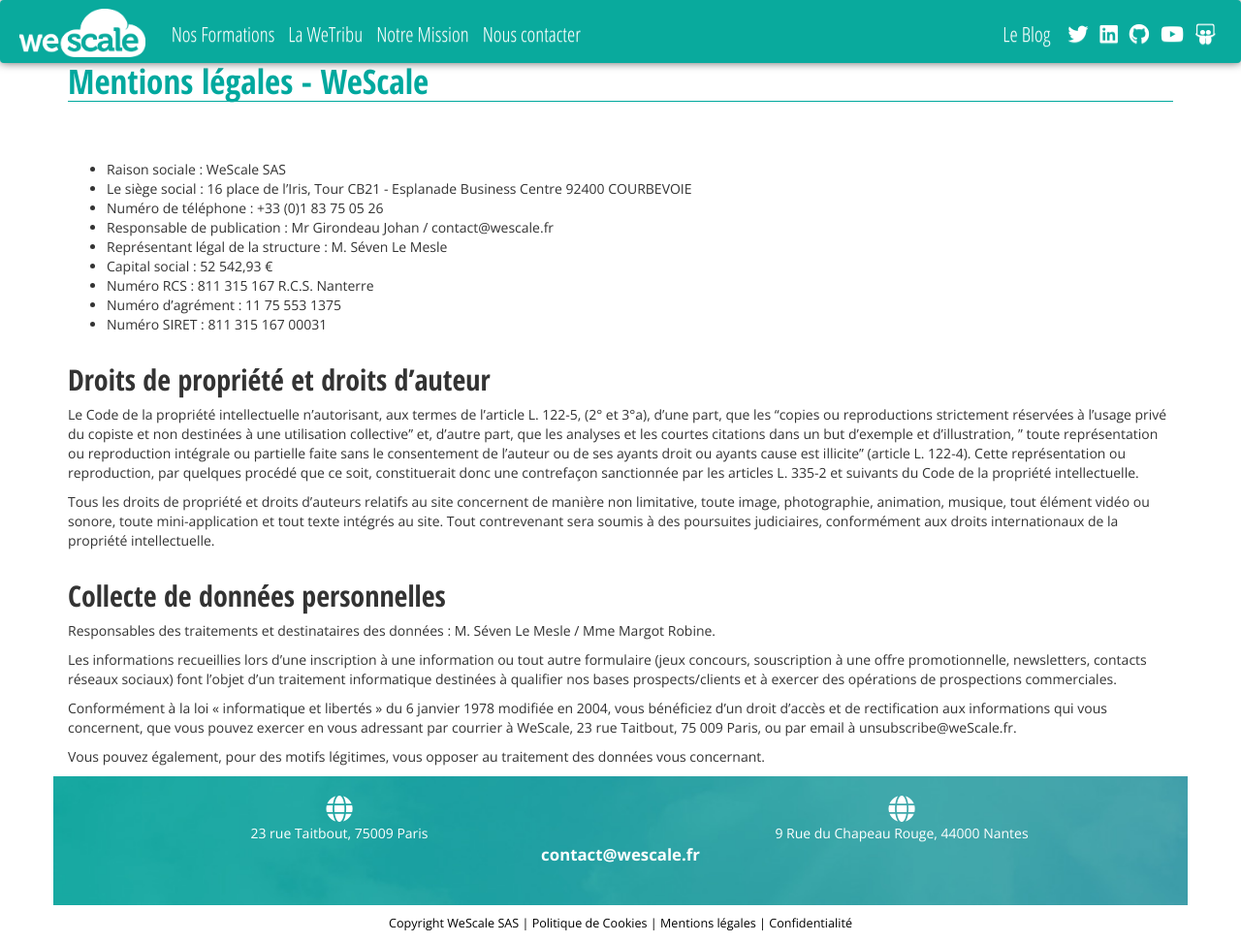
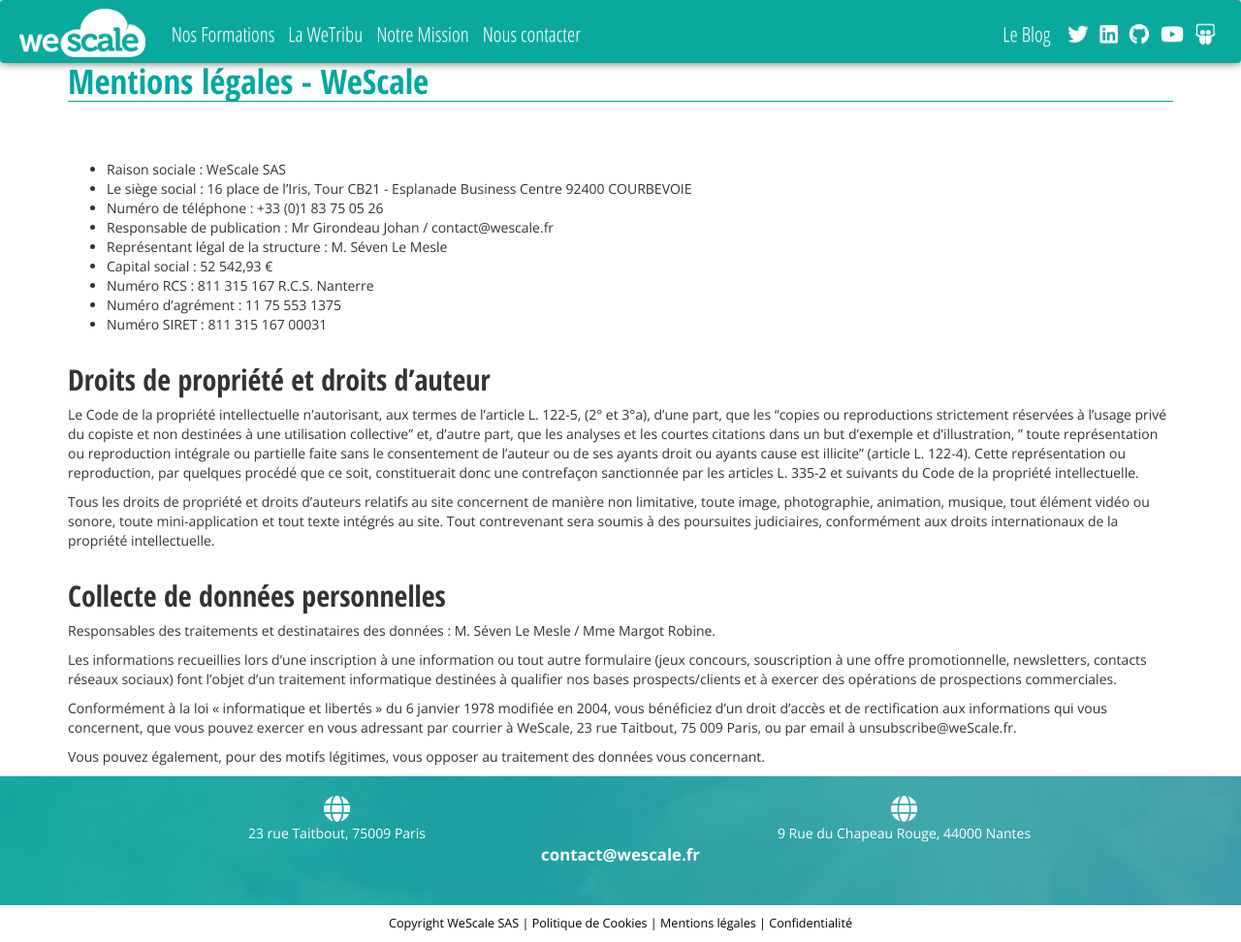
Before and after one commit to wescale/wescale-site, a Jekyll site: the page built from mentions.html, in a window 1280 px wide and 972 px high. Shown: the whole window at 97% size. Built offline with Jekyll 4.4.1, drawn with Linux system fonts in a browser that asks for light colours; nearby versions of some CDN libraries; comment, search, counter and statistics services are not loaded.

Commit message:
Fix footer layer

```diff
--- a/_layouts/default.html
+++ b/_layouts/default.html
@@ -130,7 +130,8 @@
         </div>
     </div>
 
-    <div class="footer-wrapper-top container">
+    <div class="footer-wrapper-top">
+        <div class="container">
         <div class="row">
             <div class="col-xs-6 col-lg-6 col-md-6">
                 <div class="footer-top">
@@ -151,6 +152,7 @@
                     <a href="mailto:contact@wescale.fr">contact@wescale.fr</a>
                 </div>
             </div>
+        </div>
         </div>
     </div>
 
```
